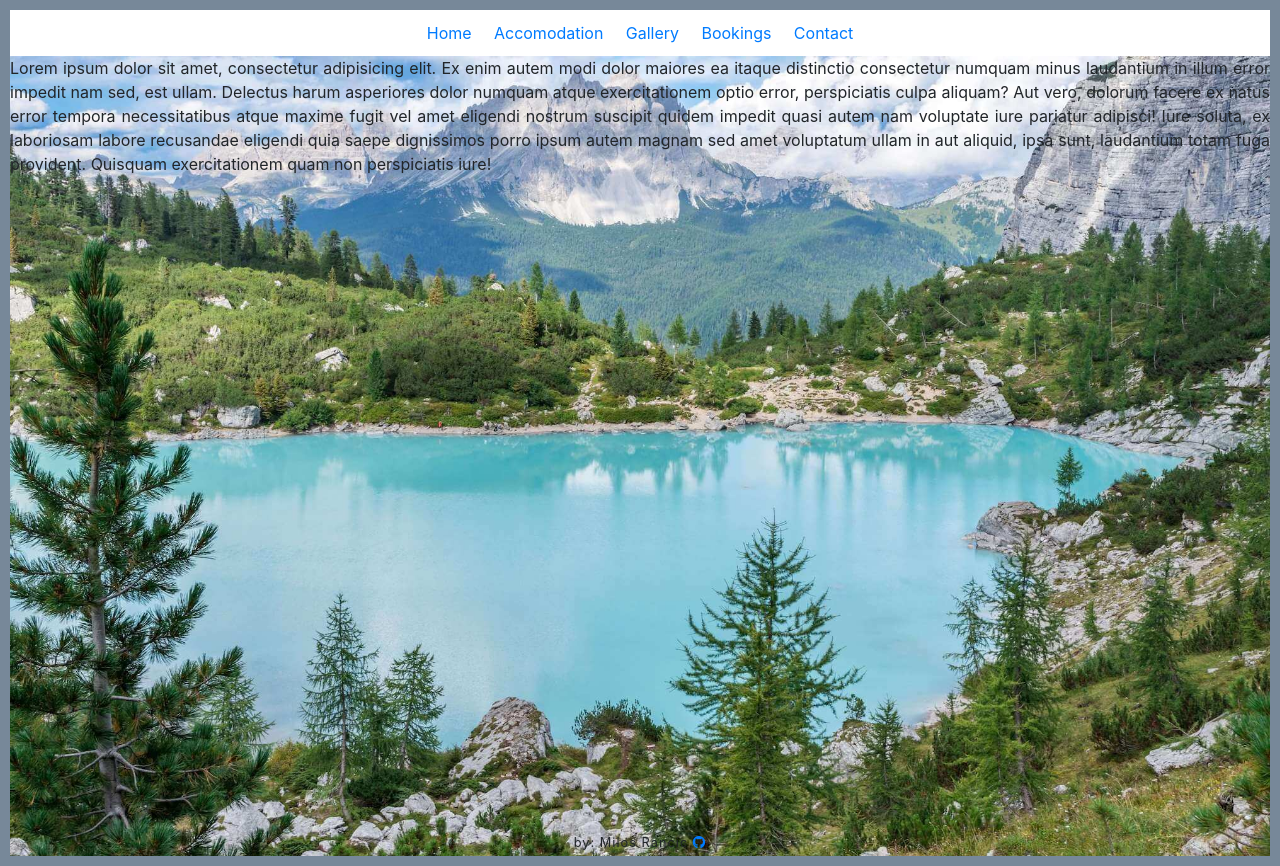
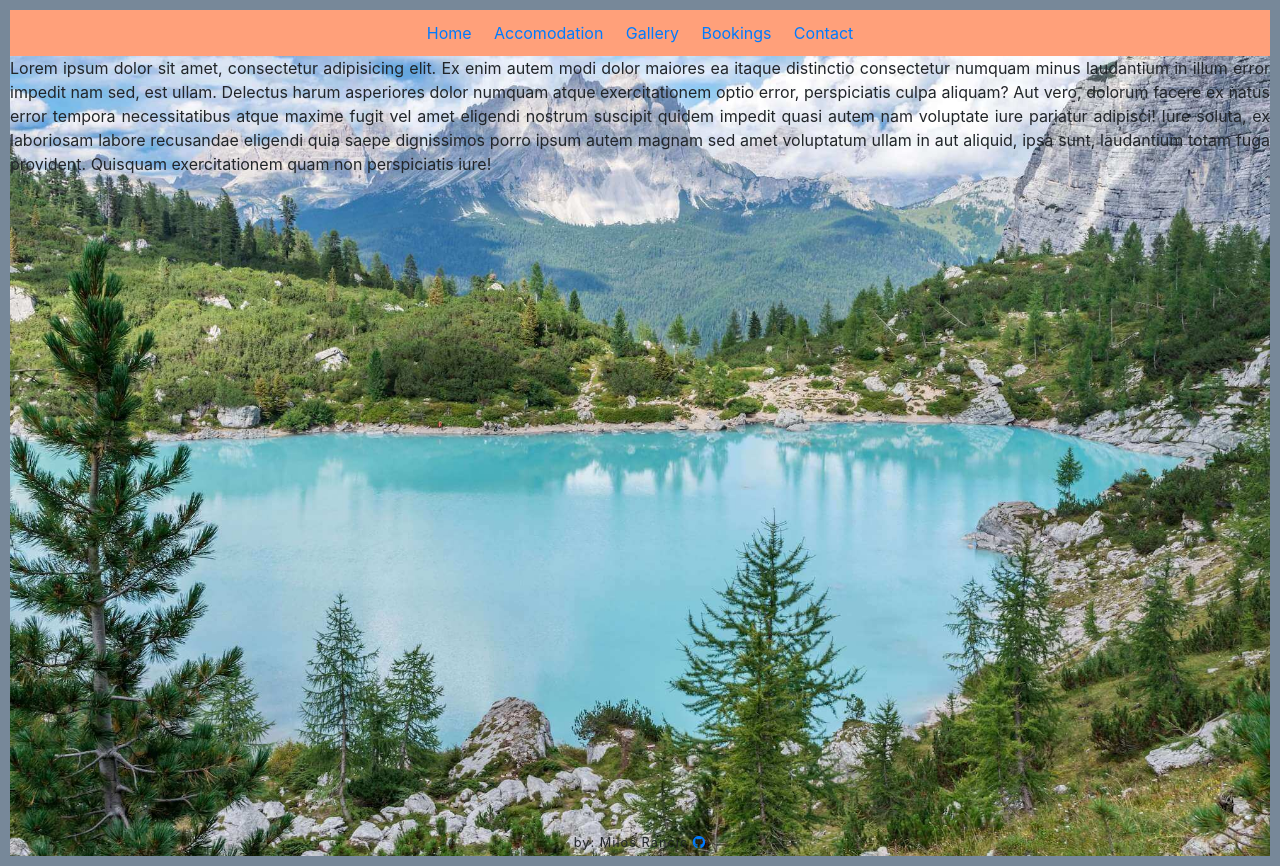
Before and after one commit to milosrancic/reactjs-website, a React (Create React App) app: page / in a window 1280 px wide. Built offline with nearby package versions, Linux system fonts and the light colour scheme.

Commit message:
new css file for navbar

```diff
--- a/src/components/Navbar.js
+++ b/src/components/Navbar.js
@@ -1,5 +1,7 @@
 import React from "react";
 import { Link } from "react-router-dom";
+
+import "../styles/Navbar.css";
 
 const Navbar = () => {
   return (
--- a/src/styles/App.css
+++ b/src/styles/App.css
@@ -2,13 +2,4 @@
   position: relative;
   min-height: 100vh;
   padding-bottom: 2.7rem;
-
 }
-
-nav {
-  /* margin-bottom: 100px; */
-}
-
-.nav-link {
-  padding: 0.7rem;
-}
--- /dev/null
+++ b/src/styles/Navbar.css
@@ -0,0 +1,9 @@
+nav {
+  /* background: transparent; */
+  /* background: none; */
+  background: lightsalmon;
+}
+
+.nav-link {
+  padding: 0.7rem;
+}
```
